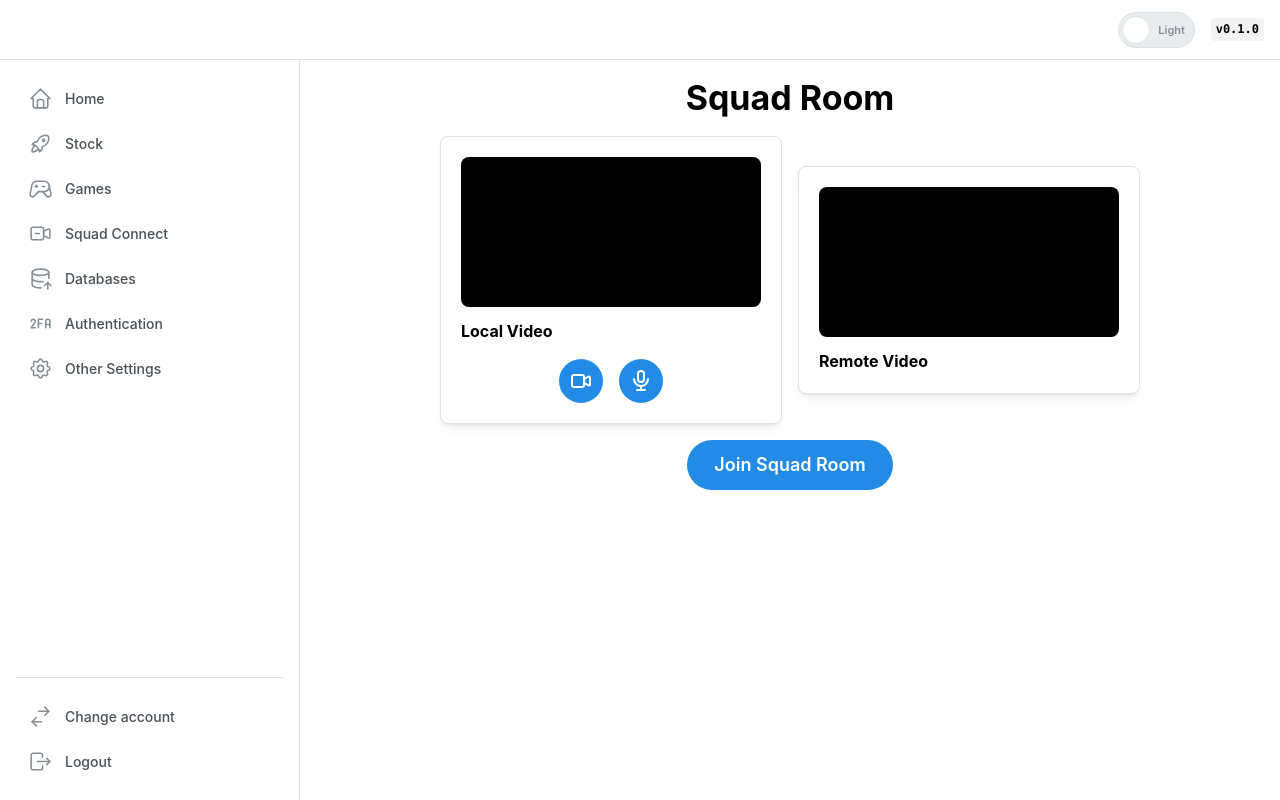
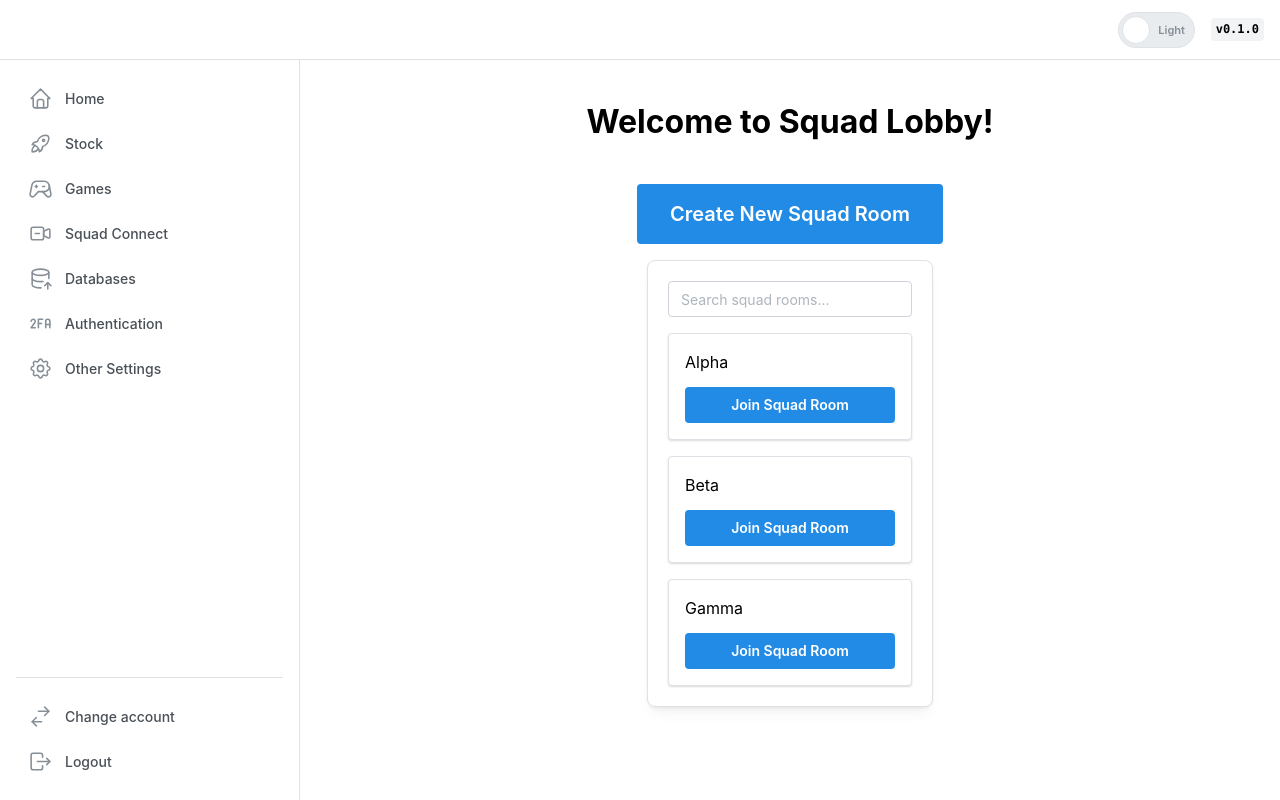
Before and after one commit to jasonc94/react-frontend, a React (Vite) app: page /squad-connect in a window 1280 px wide. Built offline with nearby package versions, Linux system fonts and the light colour scheme; no server answers.

Commit message:
create squad lobby page

```diff
--- a/libs/webrtc/ui/src/index.ts
+++ b/libs/webrtc/ui/src/index.ts
@@ -1 +1,2 @@
 export * from './lib/squad-room/squad-room';
+export * from './lib/squad-lobby/squad-lobby';
--- /dev/null
+++ b/libs/webrtc/ui/src/lib/squad-lobby/squad-lobby.module.scss
@@ -0,0 +1,7 @@
+/*
+ * Replace this with your own classes
+ *
+ * e.g.
+ * .container {
+ * }
+*/
--- /dev/null
+++ b/libs/webrtc/ui/src/lib/squad-lobby/squad-lobby.tsx
@@ -0,0 +1,95 @@
+import { useState } from 'react';
+import styles from './squad-lobby.module.scss';
+import {
+  Button,
+  Card,
+  Input,
+  Modal,
+  Stack,
+  Text,
+  TextInput,
+} from '@mantine/core';
+
+const mockSquadRooms = ['Alpha', 'Beta', 'Gamma'];
+
+export function SquadLobby() {
+  const [newSquadModalOpened, setNewSquadModalOpened] = useState(false);
+  const [newSquadName, setNewSquadName] = useState('');
+  const [searchString, setSearchString] = useState('');
+  const [squads, setSquads] = useState([
+    'Alpha Squad',
+    'Bravo Squad',
+    'Charlie Squad',
+  ]);
+
+  const filteredSquads = mockSquadRooms.filter((room) =>
+    room.toLowerCase().includes(searchString.toLowerCase())
+  );
+
+  const createSquad = () => {
+    if (newSquadName.trim()) {
+      setSquads([...squads, newSquadName]);
+      setNewSquadName('');
+      setNewSquadModalOpened(false);
+    }
+  };
+
+  const joinSquad = (squad: string) => {};
+
+  return (
+    <div className={styles['container']}>
+      <Stack align="center">
+        <h1>Welcome to Squad Lobby!</h1>
+        <Button size="xl" onClick={() => setNewSquadModalOpened(true)}>
+          Create New Squad Room
+        </Button>
+
+        <Card
+          className={styles['room-list-card']}
+          shadow="sm"
+          padding="lg"
+          radius="md"
+          withBorder
+        >
+          <Input
+            placeholder="Search squad rooms..."
+            value={searchString}
+            onChange={(e) => setSearchString(e.target.value)}
+          />
+          <Stack mt="md">
+            {filteredSquads.length > 0 ? (
+              filteredSquads.map((squad) => (
+                <Card key={squad} shadow="xs" padding="md" withBorder>
+                  <Text>{squad}</Text>
+                  <Button size="sm" onClick={() => joinSquad(squad)} mt="sm">
+                    Join Squad Room
+                  </Button>
+                </Card>
+              ))
+            ) : (
+              <Text>No rooms found</Text>
+            )}
+          </Stack>
+        </Card>
+      </Stack>
+
+      <Modal
+        opened={newSquadModalOpened}
+        onClose={() => setNewSquadModalOpened(false)}
+        title="Create a New Squad Room"
+      >
+        <Stack>
+          <TextInput
+            placeholder="Enter squad room name"
+            value={newSquadName}
+            onChange={(e) => setNewSquadName(e.currentTarget.value)}
+          />
+          <Button onClick={() => setNewSquadModalOpened(false)}>Cancel</Button>
+          <Button onClick={createSquad}>Ok</Button>
+        </Stack>
+      </Modal>
+    </div>
+  );
+}
+
+export default SquadLobby;
--- a/src/app/components/app-routing/app-routing.tsx
+++ b/src/app/components/app-routing/app-routing.tsx
@@ -1,7 +1,7 @@
 import { Route, Routes } from 'react-router-dom';
 import { Home } from '@JC/home';
 import { Game2048 } from '@JC/games/game-2048';
-import { SquadRoom } from '@JC/webrtc/ui';
+import { SquadLobby, SquadRoom } from '@JC/webrtc/ui';
 
 const StockPage = () => <h1>Stock Page</h1>;
 const DetailsPage = () => <h1>Details Page</h1>;
@@ -12,7 +12,7 @@ export function AppRouting() {
       <Route path="/stock" element={<StockPage />} />
       <Route path="/stock/:stockId" element={<DetailsPage />} />
       <Route path="/games" element={<Game2048 />}></Route>
-      <Route path="/squad-connect" element={<SquadRoom />}></Route>
+      <Route path="/squad-connect" element={<SquadLobby />}></Route>
     </Routes>
   );
 }
```
